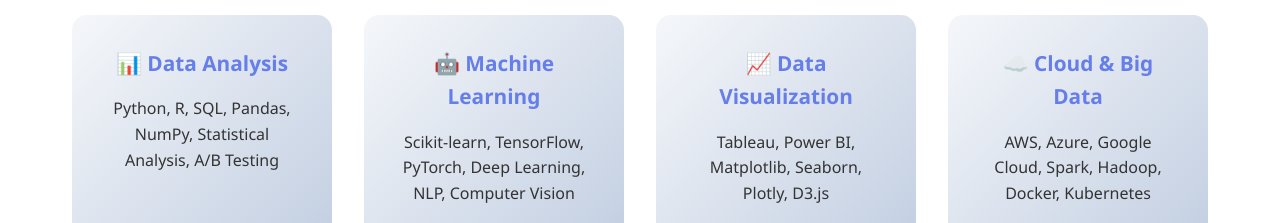
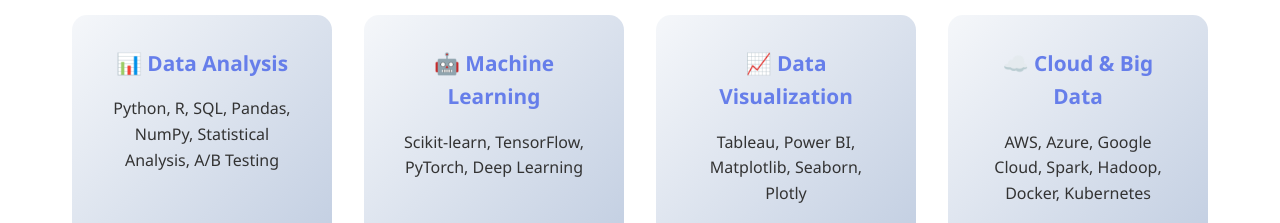
Before and after one commit to BiiDenis/portfolio, a plain HTML site: page index.html in a window 1280 px wide. Shown: the part 574-797 px from the top of the page. Drawn offline with Linux system fonts and the light colour scheme.

Commit message:
Update index.html

```diff
--- a/index.html
+++ b/index.html
@@ -379,11 +379,11 @@
                     </div>
                     <div class="skill-card">
                         <h3>🤖 Machine Learning</h3>
-                        <p>Scikit-learn, TensorFlow, PyTorch, Deep Learning, NLP, Computer Vision</p>
+                        <p>Scikit-learn, TensorFlow, PyTorch, Deep Learning</p>
                     </div>
                     <div class="skill-card">
                         <h3>📈 Data Visualization</h3>
-                        <p>Tableau, Power BI, Matplotlib, Seaborn, Plotly, D3.js</p>
+                        <p>Tableau, Power BI, Matplotlib, Seaborn, Plotly</p>
                     </div>
                     <div class="skill-card">
                         <h3>☁️ Cloud & Big Data</h3>
@@ -484,7 +484,7 @@
                 <a href="#">Email</a>
                 <a href="#">Resume</a>
             </div>
-            <p>&copy; 2025 Your Name. All rights reserved.</p>
+            <p>&copy; 2025 Denis. All rights reserved.</p>
         </div>
     </footer>
 
```
